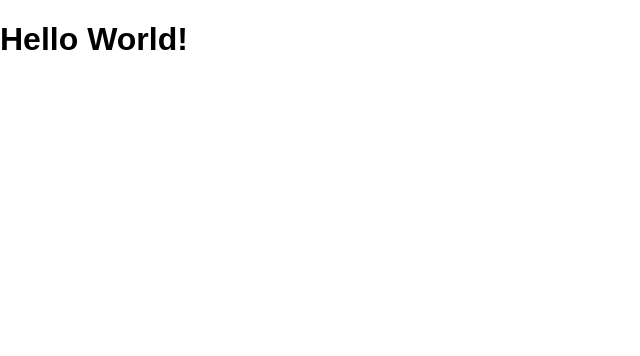
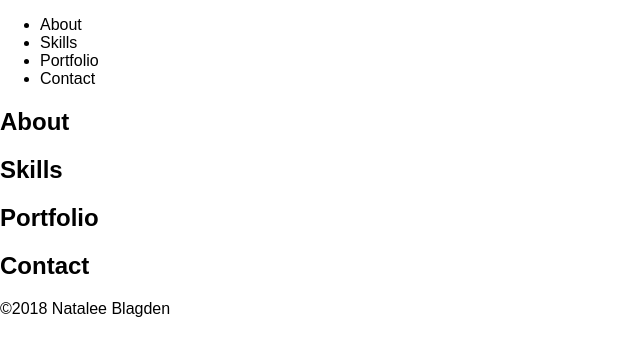
Before and after one commit to nataleecodes/NatB-Portfolio, a website: page index.html in a window 1280 px wide. Shown: the whole page, without its empty margins (0-640 px from the left). Drawn offline with Linux system fonts and the light colour scheme.

Commit message:
semantic HTML elements set up

```diff
--- a/index.html
+++ b/index.html
@@ -13,8 +13,37 @@
 </head>
 
 <body>
+    <header>
+        <nav>
+            <ul>
+                <li>About</li>
+                <li>Skills</li>
+                <li>Portfolio</li>
+                <li>Contact</li>
+            </ul>
+        </nav>
+    </header>
 
-    <h1>Hello World!</h1>
+    <main>
+        <section>
+            <h2>About</h2>
+        </section>
+        <section>
+            <h2>Skills</h2>
+        </section>
+        <section>
+            <h2>Portfolio</h2>
+        </section>
+        <section>
+            <h2>Contact</h2>
+        </section>
+    </main>
+
+    <footer>
+        <p>&copy;2018 Natalee Blagden</p>
+    </footer>
+
+
 
     <script src="public/scripts/main.js"></script>
 </body>
```
